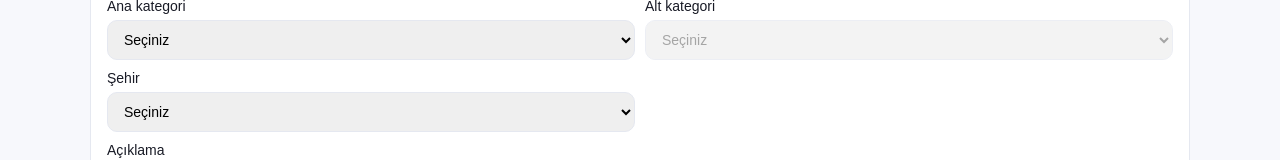
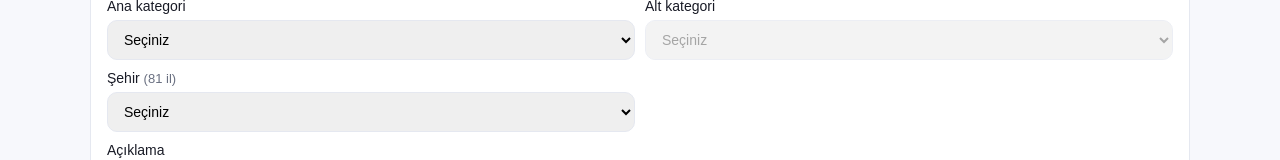
Before and after one commit to OnderGames/nakits-next, a Next.js app: page /add-listing in a window 1280 px wide. Shown: the part 226-386 px from the top of the page. Built offline with nearby package versions, Linux system fonts and the light colour scheme.

Commit message:
81 il listesi ve sehir etiketi

```diff
--- a/app/add-listing/page.tsx
+++ b/app/add-listing/page.tsx
@@ -5,7 +5,10 @@ import {
   CATEGORY_GROUPS,
   compositeCategoryKey
 } from "@/lib/categories";
-import { TURKEY_PROVINCES } from "@/lib/turkish-provinces";
+import {
+  TURKEY_PROVINCE_COUNT,
+  TURKEY_PROVINCES
+} from "@/lib/turkish-provinces";
 
 export default function AddListingPage() {
   const [notice, setNotice] = useState("");
@@ -102,8 +105,13 @@ export default function AddListingPage() {
 
           <div className="row" style={{ marginTop: 10 }}>
             <div>
-              <label>Şehir</label>
-              <select required>
+              <label htmlFor="listing-city">
+                Şehir{" "}
+                <span className="meta" style={{ fontWeight: 400 }}>
+                  ({TURKEY_PROVINCE_COUNT} il)
+                </span>
+              </label>
+              <select id="listing-city" name="city" required>
                 <option value="">Seçiniz</option>
                 {TURKEY_PROVINCES.map((il) => (
                   <option key={il} value={il}>
--- a/lib/turkish-provinces.ts
+++ b/lib/turkish-provinces.ts
@@ -83,6 +83,14 @@ const PLATE_ORDER: string[] = [
   "Düzce"
 ];
 
+export const TURKEY_PROVINCE_COUNT = 81;
+
+if (PLATE_ORDER.length !== TURKEY_PROVINCE_COUNT) {
+  throw new Error(
+    `İl listesi ${TURKEY_PROVINCE_COUNT} olmalı, şu an: ${PLATE_ORDER.length}`
+  );
+}
+
 export const TURKEY_PROVINCES = [...PLATE_ORDER].sort((a, b) =>
   a.localeCompare(b, "tr", { sensitivity: "base" })
 );
```
